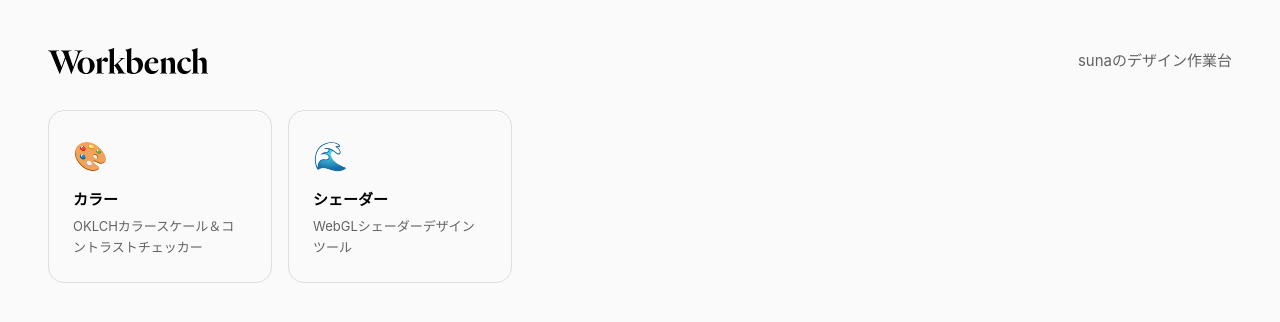
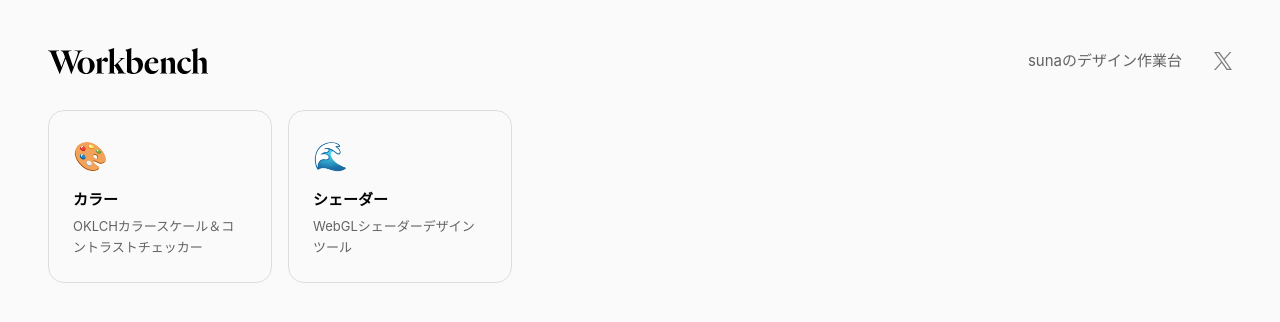
Before and after one commit to sunadayusuke/workbench, a Next.js app: page / in a window 1280 px wide. Shown: the top 322 px of the page. Built offline with nearby package versions, Linux system fonts and the light colour scheme; a web font is replaced by a local one.

Commit message:
Add X (Twitter) link to homepage
Co-Authored-By: Claude Opus 4.6 <noreply@anthropic.com>

```diff
--- a/app/page.tsx
+++ b/app/page.tsx
@@ -22,7 +22,12 @@ export default function Home() {
         <h1 className="text-[28px] font-bold tracking-tight">
           <img src="/images/workbench_logo.svg" alt="Workbench" className="w-[160px]" />
         </h1>
-        <p className="text-[15px] text-muted-foreground">sunaのデザイン作業台</p>
+        <div className="flex items-center gap-8">
+          <p className="text-[15px] text-muted-foreground">sunaのデザイン作業台</p>
+          <a href="https://x.com/YusukeSunada" target="_blank" rel="noopener noreferrer" className="opacity-50 hover:opacity-100 transition-opacity">
+            <img src="/images/x_logo.svg" alt="X" className="w-[18px]" />
+          </a>
+        </div>
       </div>
       <div className="grid grid-cols-[repeat(auto-fill,minmax(220px,1fr))] gap-4">
         {apps.map((app) => (
```
